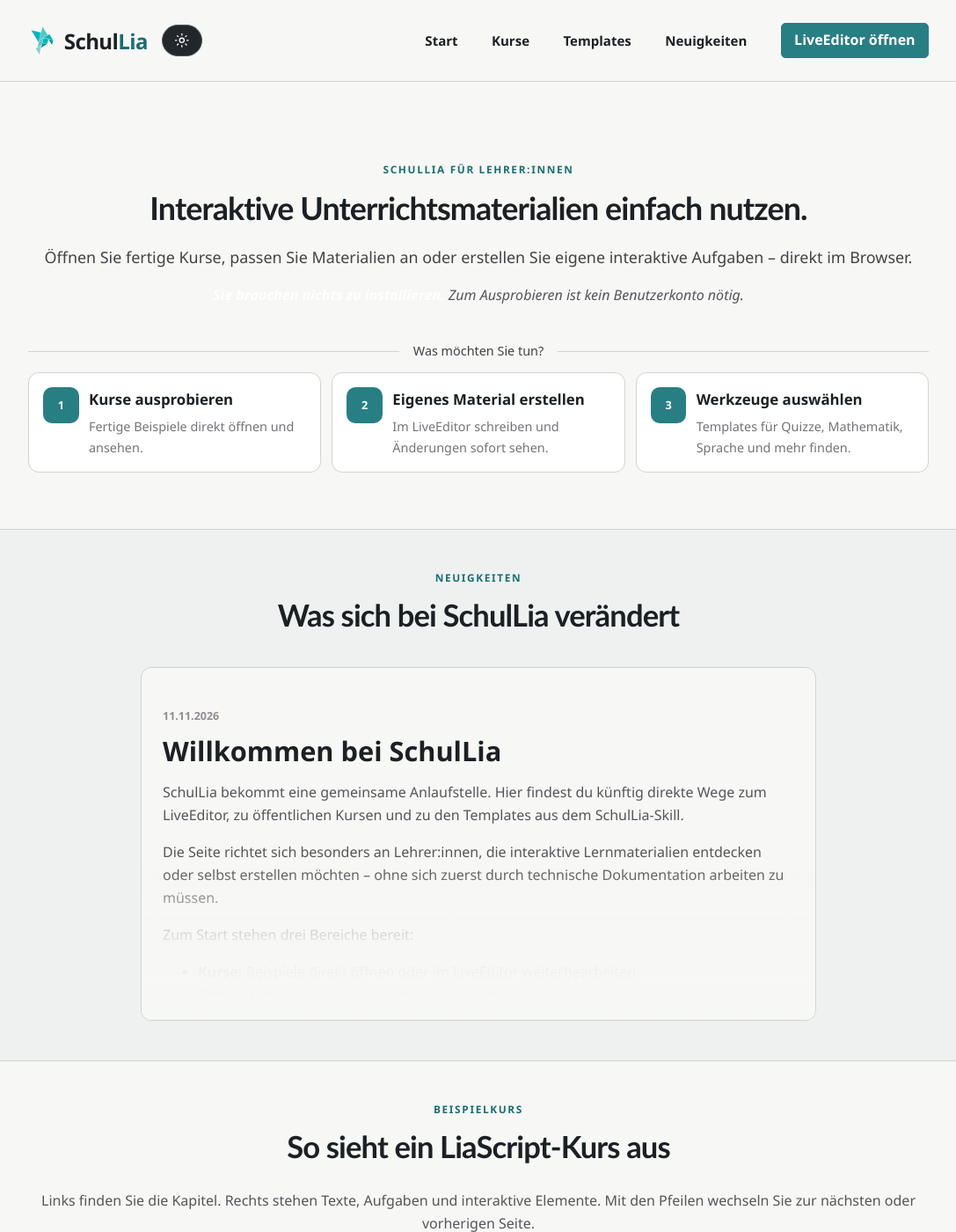
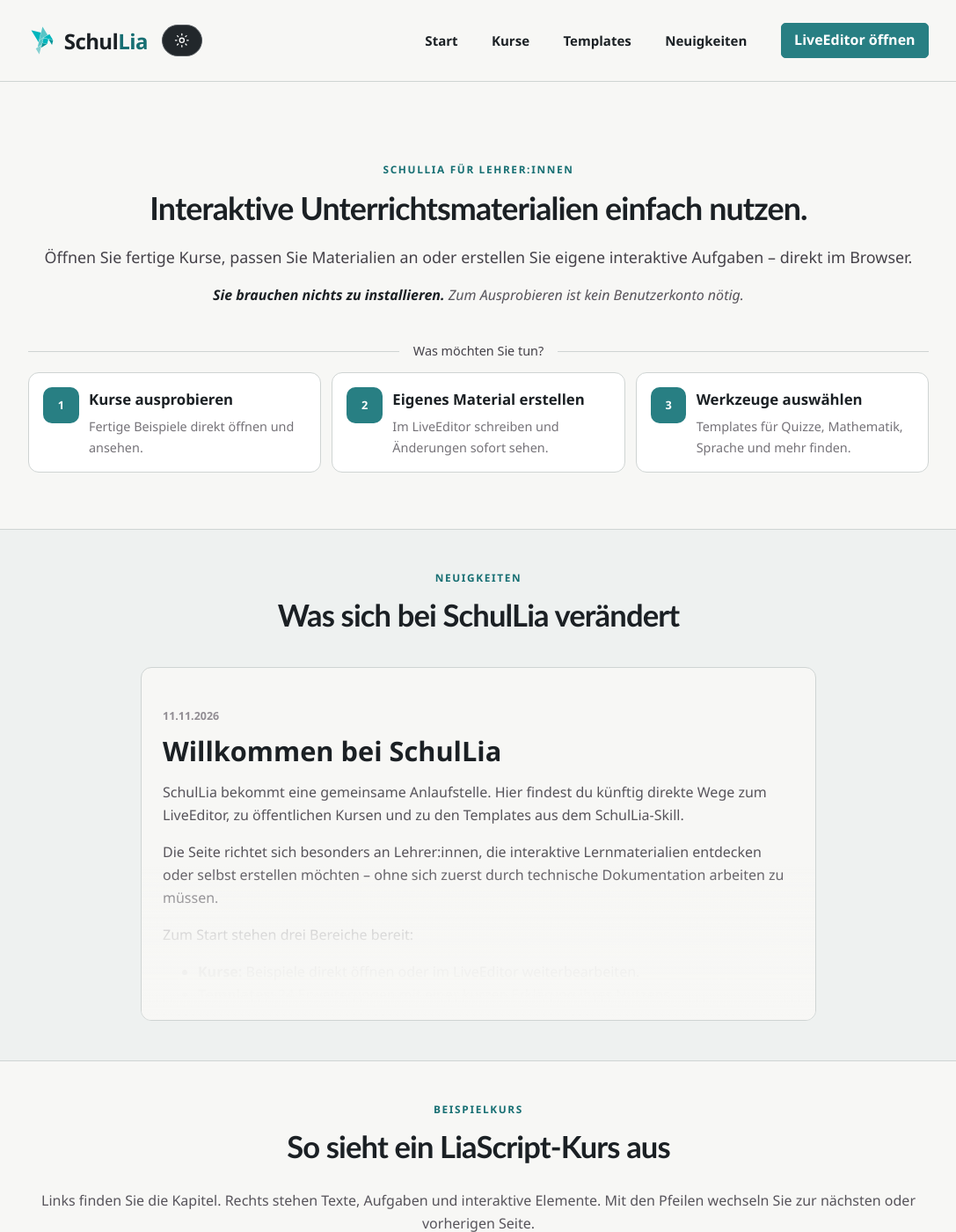
Before and after one commit to SchulLia/SchulLia.github.io, a Jekyll site: the page built from index.html, in a window 1280 px wide and 1400 px high. Shown: the whole window at 88% size, without its empty margins (96-1183 px from the left). Built offline with Jekyll 4.4.1, drawn with Linux system fonts in a browser that asks for light colours.

Commit message:
Fix light theme note contrast

```diff
--- a/assets/css/liascript-theme.css
+++ b/assets/css/liascript-theme.css
@@ -790,6 +790,10 @@ h3 {
   color: #444148;
 }
 
+[data-theme="light"] .hero__note strong {
+  color: var(--ink);
+}
+
 [data-theme="light"] .start-card:hover,
 [data-theme="light"] .start-card--primary:hover {
   background: #e7f2f1;
```
